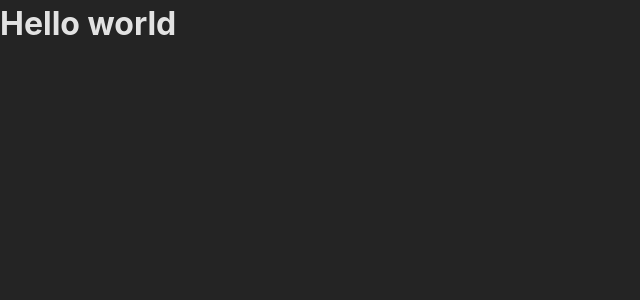
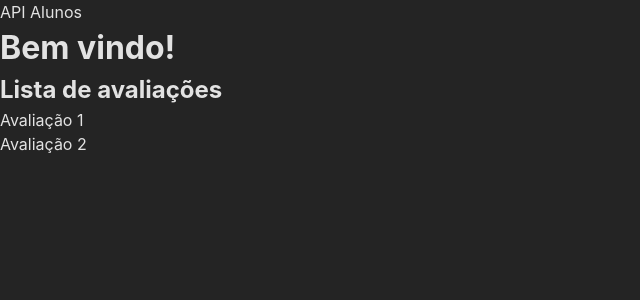
Before and after one commit to pviniciusm/react-alunos-15ed, a React (Vite) app: page / in a window 1280 px wide. Shown: the top 300 px of the page, without its empty margins (0-640 px from the left). Built offline with nearby package versions, Linux system fonts and the light colour scheme.

Commit message:
páginas de login e home

```diff
--- a/package.json
+++ b/package.json
@@ -11,7 +11,8 @@
   },
   "dependencies": {
     "react": "^18.2.0",
-    "react-dom": "^18.2.0"
+    "react-dom": "^18.2.0",
+    "react-router-dom": "^6.21.1"
   },
   "devDependencies": {
     "@types/react": "^18.2.43",
--- a/src/App.tsx
+++ b/src/App.tsx
@@ -1,7 +1,10 @@
+import { RouterProvider } from "react-router-dom";
+import { routes } from "./routes/routes";
+
 function App() {
     return (
         <>
-            <h1>Hello world</h1>
+            <RouterProvider router={routes} />
         </>
     );
 }
--- /dev/null
+++ b/src/components/Header.tsx
@@ -0,0 +1,7 @@
+export const Header = () => {
+    return (
+        <div>
+            <p>API Alunos</p>
+        </div>
+    );
+};
--- /dev/null
+++ b/src/components/Title.tsx
@@ -0,0 +1,3 @@
+export function Title() {
+    return <h1>Hello World</h1>;
+}
--- /dev/null
+++ b/src/pages/Home.tsx
@@ -0,0 +1,17 @@
+import { Header } from "../components/Header";
+
+export const Home = () => {
+    return (
+        <>
+            <Header />
+
+            <h1>Bem vindo!</h1>
+            <h2>Lista de avaliações</h2>
+
+            <ul>
+                <li>Avaliação 1</li>
+                <li>Avaliação 2</li>
+            </ul>
+        </>
+    );
+};
--- /dev/null
+++ b/src/pages/Login.tsx
@@ -0,0 +1,11 @@
+import { Header } from "../components/Header";
+
+export const Login = () => {
+    return (
+        <>
+            <Header />
+
+            <h1>Página de Login</h1>
+        </>
+    );
+};
--- /dev/null
+++ b/src/routes/routes.tsx
@@ -0,0 +1,14 @@
+import { createBrowserRouter } from "react-router-dom";
+import { Login } from "../pages/Login";
+import { Home } from "../pages/Home";
+
+export const routes = createBrowserRouter([
+    {
+        path: "/login",
+        element: <Login />,
+    },
+    {
+        path: "/",
+        element: <Home />,
+    },
+]);
```
Also changed, not shown: 1 other file (tests, documents, lock files or other folders).
